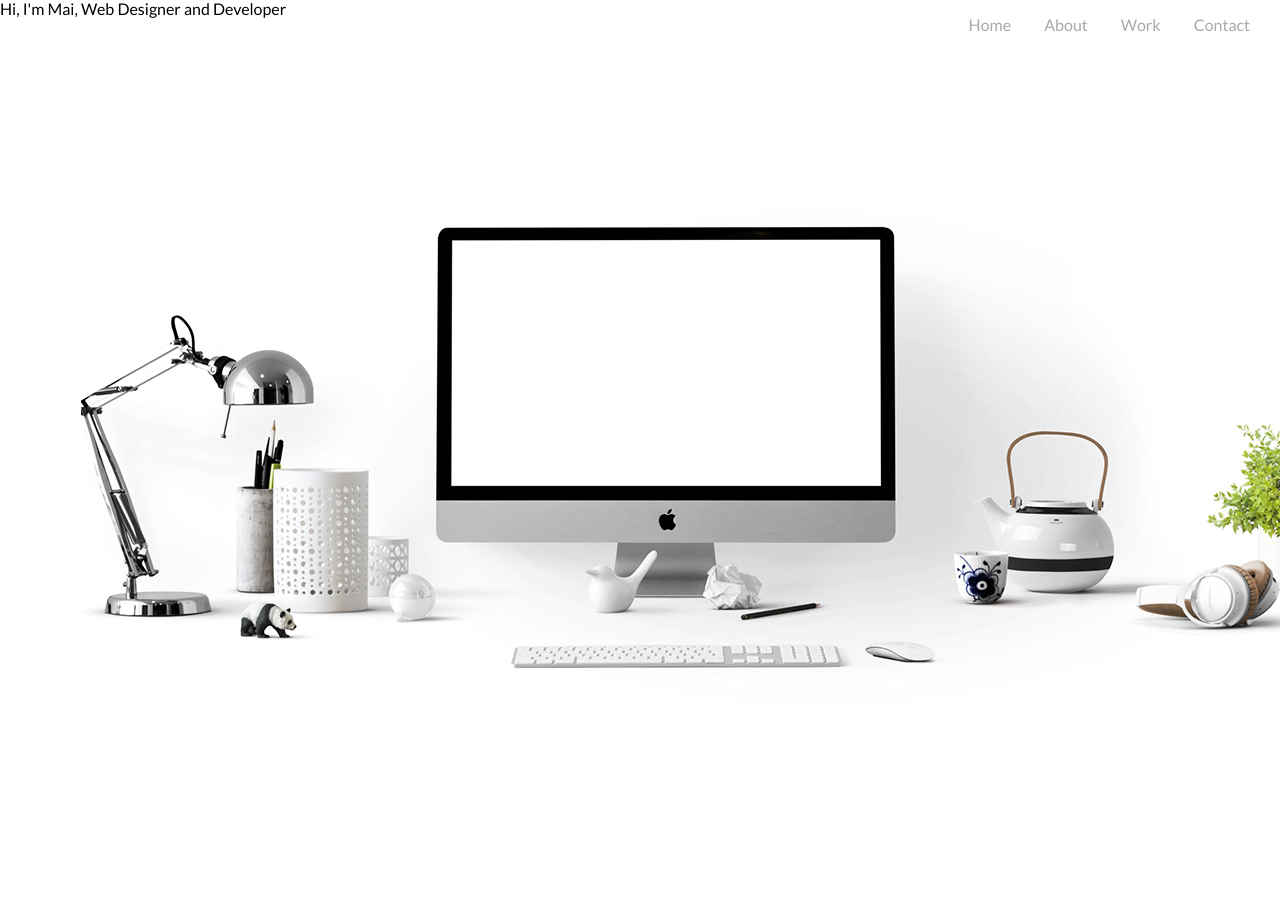
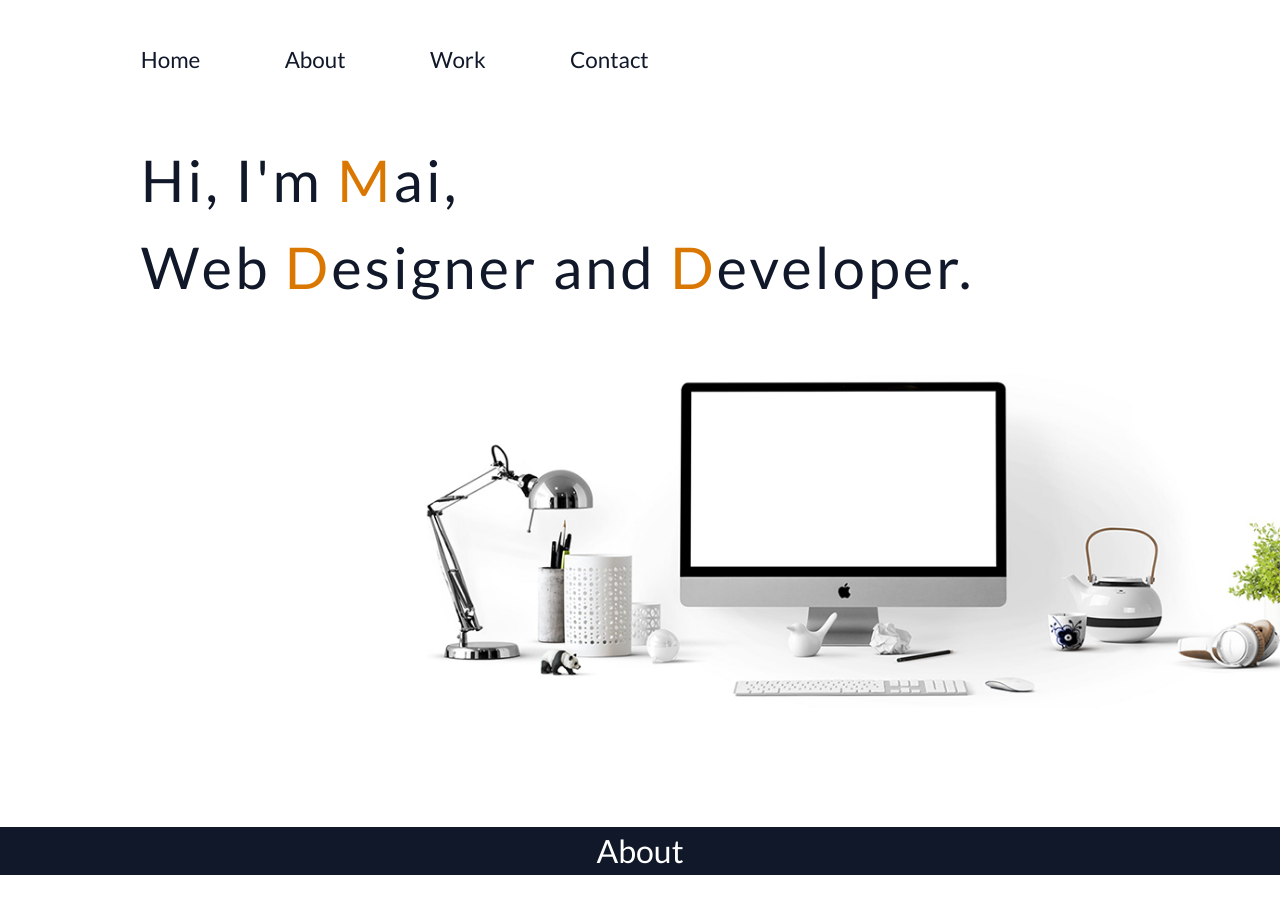
Before and after one commit to tqmai04/portfolio, a website: page app/index.html in a window 1280 px wide. Before the commit the page ends 850 px from the top, so only its background shows below. Drawn offline with Linux system fonts and the light colour scheme.

Commit message:
added responsive images

```diff
--- a/app/assets/styles/base/_global.css
+++ b/app/assets/styles/base/_global.css
@@ -2,27 +2,13 @@
 body {
     font-family: 'Lato', sans-serif;
 }
-img {
-    max-width: 100%;
-    height: auto;
-}
 
-h1 {
-    font-size: 36px;
-    font-style: normal;
-    font-weight: 300;
-    letter-spacing: normal;
-    line-height: 54px;
-    text-transform: uppercase;
-    color: $mainBlue;
-}
 
-h3{
-    font-size: 20px;
+h2{
+    text-align: center;
+    font-size: 2rem;
     font-style: normal;
     font-weight: normal;
     letter-spacing: normal;
-    line-height: 30px;
-    text-transform: uppercase;
-    color: $mainOrange;
+    line-height: 3rem;
 }
--- /dev/null
+++ b/app/assets/styles/modules/_about.css
@@ -0,0 +1,7 @@
+.about {
+    background-color: $mainBlue;
+
+    h2{
+        color: white;
+    }
+}
--- a/app/assets/styles/modules/_banner.css
+++ b/app/assets/styles/modules/_banner.css
@@ -1,16 +1,66 @@
 ul {
     list-style: none;
-    float: right;
     display: block;
+    padding: 0px;
     li {
         display: inline-block;
-        margin-right: 30px;
+        margin-right: 80px;
         a {
             text-decoration: none;
-            color: $mainGray;
+            color: $mainBlue;
+            font-weight: 300;
         }
     }
 }
 img{
-    float: right;
+   width: 100%;
 }
+nav{
+    display: block;
+    padding-top: 25px;
+    font-size: 1.4rem;
+}
+
+.banner {
+    height: 100vh;
+    &__intro{
+        /*
+        font-size: 3.6rem;
+        font-style: normal;
+        font-weight: 300;
+        letter-spacing: 0.2rem;
+        line-height: 5.4rem;*/
+        font-size: 1.1rem;
+        font-style: normal;
+        font-weight: 300;
+        letter-spacing: 0.1rem;
+        line-height: 2.2rem;
+
+        @mixin atSmall {
+            font-size: 3.6rem;
+        }
+
+        @mixin atMedium {
+            font-size: 4.8rem;
+        }
+        @mixin atLarge{
+            font-size: 3.6rem;
+            letter-spacing: 0.2rem;
+            line-height: 5.4rem;
+            margin: 4rem auto;
+
+        }
+    }
+
+    &__blueText {
+        color: $mainBlue;
+    }
+
+    &__orgText{
+        color: $mainOrange;
+    }
+}
+@keyframes typing {
+    from { width: 0 }
+    to { width: 100% }
+  }
--- /dev/null
+++ b/app/assets/styles/modules/_wrapper.css
@@ -0,0 +1,7 @@
+.wrapper{
+    margin: 0 20px;
+
+    @mixin atLarge{
+        margin: 0 11%;
+    }
+}
--- a/app/assets/styles/styles.css
+++ b/app/assets/styles/styles.css
@@ -1,4 +1,7 @@
 @import "normalize.css";
 @import "base/_variables";
 @import "base/_global";
+@import "base/_mixins";
 @import "modules/_banner";
+@import "modules/_wrapper";
+@import "modules/_about";
--- a/app/index.html
+++ b/app/index.html
@@ -13,7 +13,7 @@
 </head>
 <body>
 <div class="banner">
-
+<div class="wrapper">
     <nav>
       <ul>
         <li><a href="#home">Home</a></li>
@@ -22,9 +22,20 @@
         <li><a href="#contact">Contact</a></li>
       </ul>
     </nav>
-  <div class="banner__intro"><span class="banner_blueText">Hi, I'm </span><span class="banner_orgText">M</span><span class="banner_blueText">ai, Web </span><span class="banner_orgText">D</span><span class="banner_blueText">esigner</span>
-    <span class="banner_blueText">and </span><span class="banner_orgText">D</span><span class="banner_blueText">eveloper</span></div>
-  <img src="./assets/images/background.png">
+  <div class="banner__intro"><span class="banner__blueText">Hi, I'm </span><span class="banner__orgText">M</span><span class="banner__blueText">ai,<br>Web </span><span class="banner__orgText">D</span><span class="banner__blueText">esigner</span>
+    <span class="banner__blueText">and </span><span class="banner__orgText">D</span><span class="banner__blueText">eveloper.</span></div>
+  </div>
+  <picture>
+    <source srcset = "./assets/images/background_large.png 1920w" media="(min-width: 1380px)">
+    <source srcset = "./assets/images/background_medium.png 1380w" media="(min-width: 990px)">
+    <source srcset = "./assets/images/background_small.png 990w" media="(min-width: 640px)">
+    <img srcset="./assets/images/background_smaller.png 640w" alt="workstation">
+  </picture>
+</div>
+<div class="about">
+  <div class="wrapper">
+  <h2>About</h2>
+</div>
 </div>
   <footer>
 
--- a/app/temp/styles/styles.css
+++ b/app/temp/styles/styles.css
@@ -345,47 +345,117 @@ body {
     font-family: 'Lato', sans-serif;
 }
 
-img {
-    max-width: 100%;
-    height: auto;
-}
-
-h1 {
-    font-size: 36px;
-    font-style: normal;
-    font-weight: 300;
-    letter-spacing: normal;
-    line-height: 54px;
-    text-transform: uppercase;
-    color: #101829;
-}
-
-h3{
-    font-size: 20px;
+h2{
+    text-align: center;
+    font-size: 2rem;
     font-style: normal;
     font-weight: normal;
     letter-spacing: normal;
-    line-height: 30px;
-    text-transform: uppercase;
-    color: #da7701;
+    line-height: 3rem;
 }
 
 ul {
     list-style: none;
-    float: right;
     display: block;
+    padding: 0px;
 }
 
 ul li {
         display: inline-block;
-        margin-right: 30px;
+        margin-right: 80px;
     }
 
 ul li a {
             text-decoration: none;
-            color: #a8a8a8;
+            color: #101829;
+            font-weight: 300;
         }
 
 img{
-    float: right;
+   width: 100%;
 }
+
+nav{
+    display: block;
+    padding-top: 25px;
+    font-size: 1.4rem;
+}
+
+.banner {
+    height: 100vh;
+}
+
+.banner__intro{
+        /*
+        font-size: 3.6rem;
+        font-style: normal;
+        font-weight: 300;
+        letter-spacing: 0.2rem;
+        line-height: 5.4rem;*/
+        font-size: 1.1rem;
+        font-style: normal;
+        font-weight: 300;
+        letter-spacing: 0.1rem;
+        line-height: 2.2rem;
+    }
+
+@media (min-width: 530px){
+
+.banner__intro{
+            font-size: 3.6rem
+    }
+    }
+
+@media (min-width: 800px){
+
+.banner__intro{
+            font-size: 4.8rem
+    }
+    }
+
+@media (min-width: 1200px){
+
+.banner__intro{
+            font-size: 3.6rem;
+            letter-spacing: 0.2rem;
+            line-height: 5.4rem;
+            margin: 4rem auto
+    }
+    }
+
+.banner__blueText {
+        color: #101829;
+    }
+
+.banner__orgText{
+        color: #da7701;
+    }
+
+@-webkit-keyframes typing {
+    from { width: 0 }
+    to { width: 100% }
+  }
+
+@keyframes typing {
+    from { width: 0 }
+    to { width: 100% }
+  }
+
+.wrapper{
+    margin: 0 20px;
+}
+
+@media (min-width: 1200px){
+
+.wrapper{
+        margin: 0 11%
+}
+    }
+
+.about {
+    background-color: #101829;
+}
+
+.about h2{
+        color: white;
+    }
--- a/package.json
+++ b/package.json
@@ -13,6 +13,7 @@
     "gulp-postcss": "^7.0.1",
     "gulp-watch": "^5.0.0",
     "postcss-import": "^11.1.0",
+    "postcss-mixins": "^6.2.0",
     "postcss-nested": "^3.0.0",
     "postcss-simple-vars": "^4.1.0"
   }
```
Also changed, not shown: app/assets/styles/base/_mixins.css (added, +17 -0 lines), gulp/tasks/styles.js (added, +13 -0 lines), gulp/tasks/watch.js (added, +26 -0 lines), gulpfile.js (+2 -24 lines), app/assets/images/background.png (deleted), app/assets/images/background_large.png (added), app/assets/images/background_medium.png (added), app/assets/images/background_small.png (added), app/assets/images/background_smaller.png (added), 1 other file.
